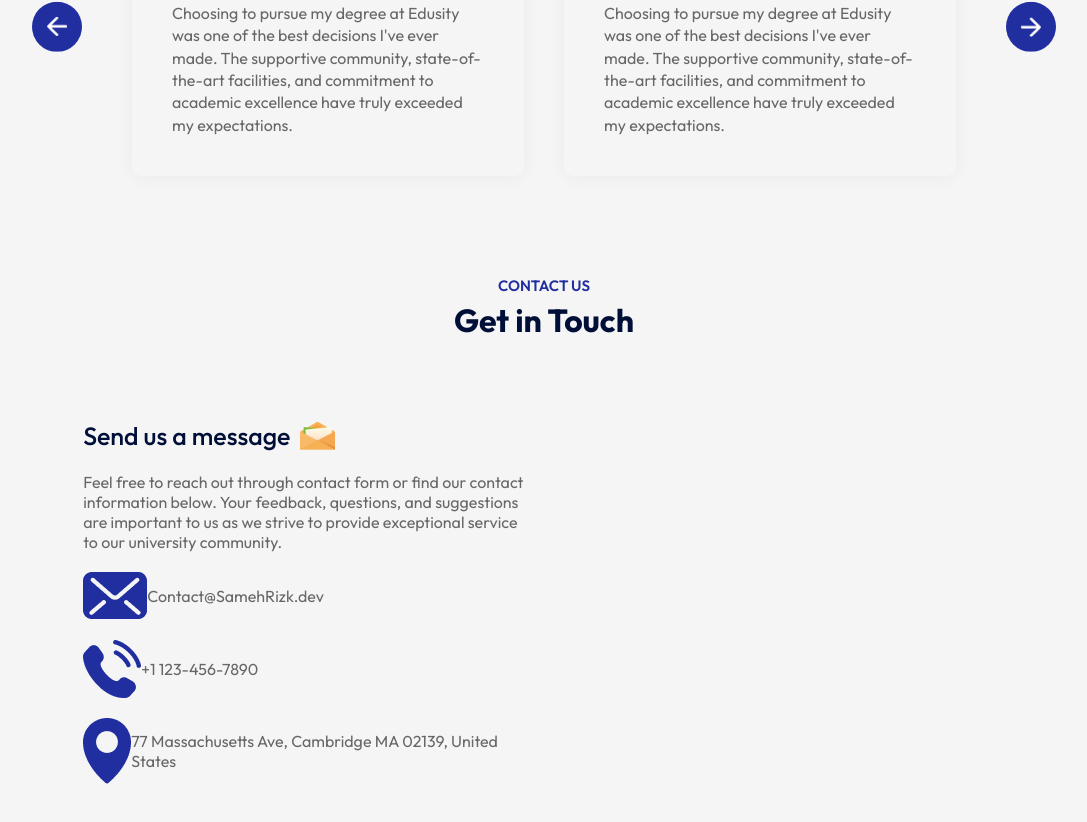
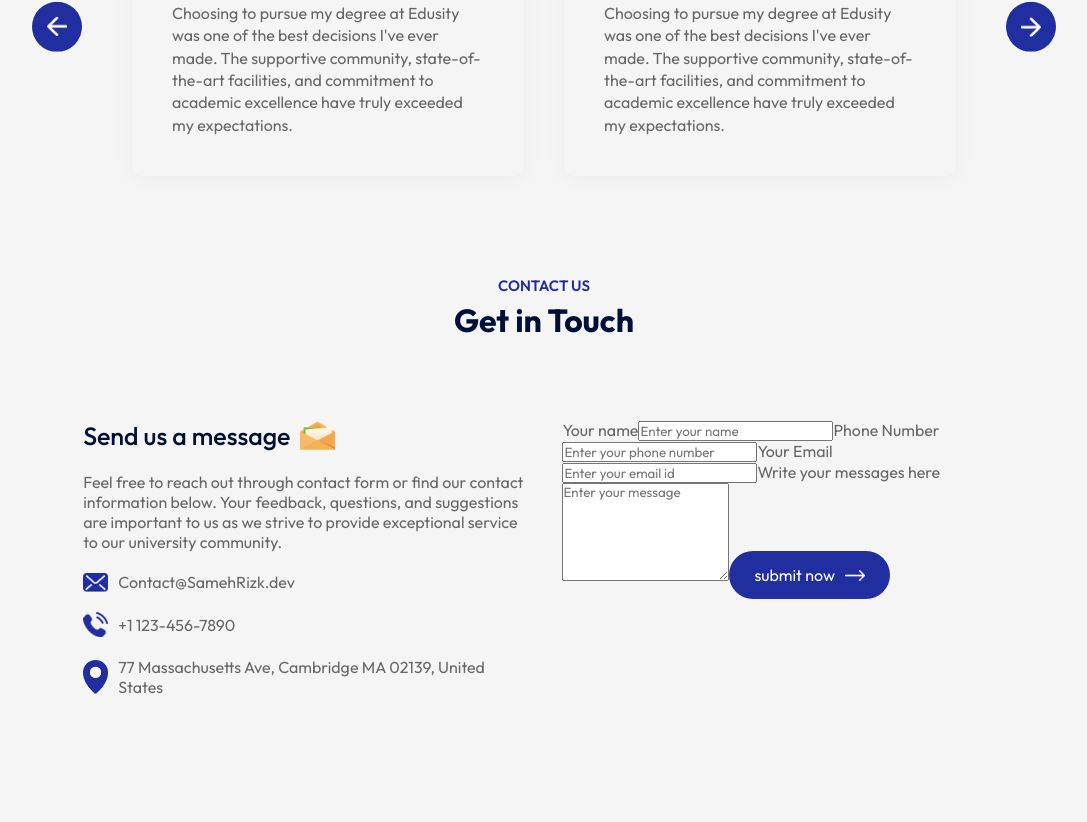
Before and after one commit to SamRizk194/Edusity, a React (Vite) app: page / in a window 1280 px wide. Shown: the part 2760-3582 px from the top of the page, without its empty margins (96-1183 px from the left). After the commit the page ends 3557 px from the top, so only its background shows below. Built offline with nearby package versions, Linux system fonts and the light colour scheme.

Commit message:
adding form to contact component

```diff
--- a/src/Components/Contact/Contact.css
+++ b/src/Components/Contact/Contact.css
@@ -29,3 +29,7 @@
   align-items: center;
   margin: 20px 0;
 }
+.contact-col ul li img {
+  width: 25px;
+  margin-right: 10px;
+}
--- a/src/Components/Contact/Contact.jsx
+++ b/src/Components/Contact/Contact.jsx
@@ -4,6 +4,7 @@ import msg_icon from "../../assets/msg-icon.png";
 import mail_icon from "../../assets/mail-icon.png";
 import phone_icon from "../../assets/phone-icon.png";
 import location_icon from "../../assets/location-icon.png";
+import white_arrow from "../../assets/white-arrow.png";
 
 function Contact() {
   return (
@@ -33,7 +34,46 @@ function Contact() {
           </li>
         </ul>
       </div>
-      <div className="contact-col"></div>
+
+      <div className="contact-col">
+        <form>
+          <label>Your name</label>
+          <input
+            type="text"
+            name="name"
+            placeholder="Enter your name"
+            required
+          ></input>
+
+          <label>Phone Number</label>
+          <input
+            type="tel"
+            name="phone"
+            placeholder="Enter your phone number"
+            required
+          ></input>
+
+          <label>Your Email</label>
+          <input
+            type="email"
+            name="phone"
+            placeholder="Enter your email id"
+            required
+          ></input>
+
+          <label>Write your messages here</label>
+          <textarea
+            name="message"
+            rows="6"
+            placeholder="Enter your message"
+            required
+          ></textarea>
+          <button type="submit" className="btn dark-btn">
+            submit now
+            <img src={white_arrow} alt="arrow" />
+          </button>
+        </form>
+      </div>
     </div>
   );
 }
```
